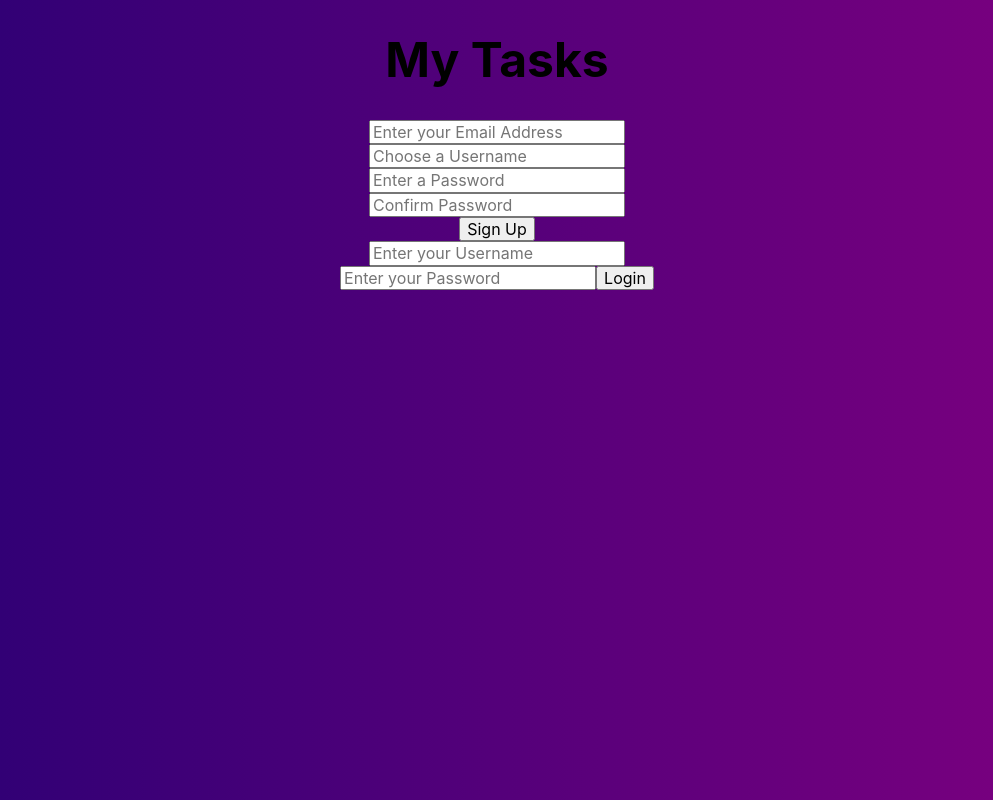
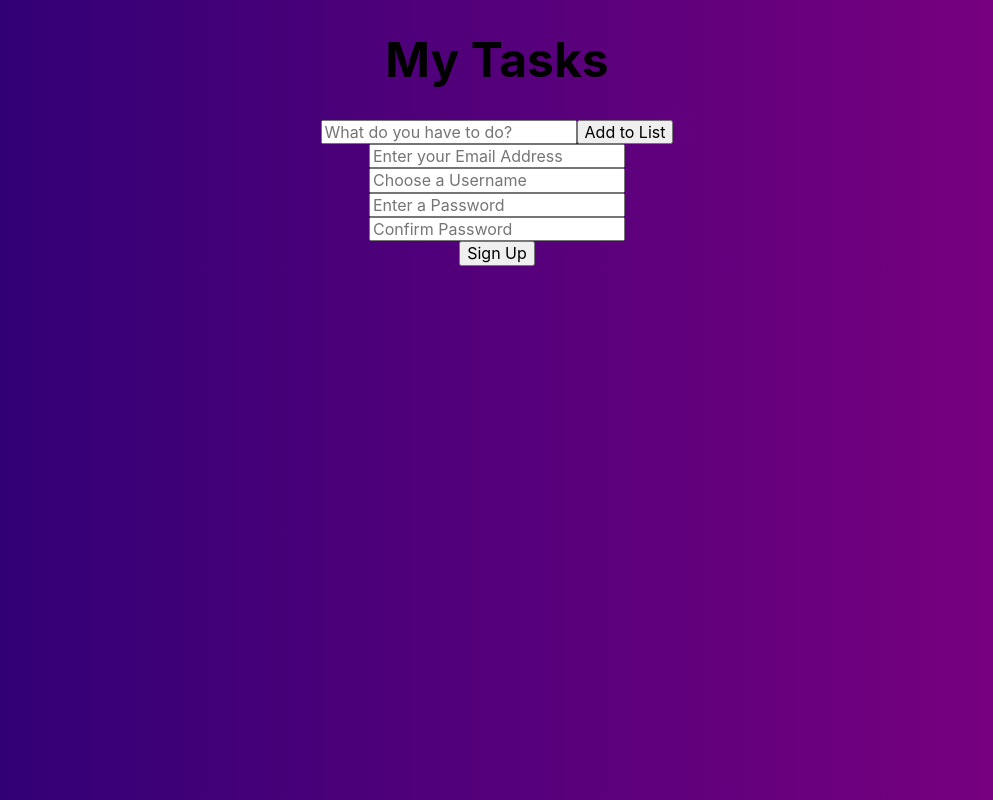
Before and after one commit to BSalemi/MyTasks, a React (Create React App) app: page / in a window 1280 px wide. Shown: the whole page, without its empty margins (143-1136 px from the left). Built offline with nearby package versions, Linux system fonts and the light colour scheme; no server answers.

Commit message:
created event listener for onSubmit in LoginForm component. Created logInUser function which takes information from LoginForm and posts it to the backend. If credentials are valid, will receive id back which is set to localStorge loggedIn

```diff
--- a/src/App.js
+++ b/src/App.js
@@ -8,7 +8,6 @@ class App extends React.Component{
 
   state = {
     loggedInUser: null,
-    tasks: []
   }
 
   updateLoggedInUser = (id) => {
@@ -17,19 +16,20 @@ class App extends React.Component{
     })
   }
 
-  addTask = (task) => {
-    this.setState({
-      ...this.state,
-      tasks: [...this.state.tasks, task]
-    })
-    return this.state
-  }
+  // addTask = (task) => {
+  //   this.setState({
+  //     ...this.state,
+  //     tasks: [...this.state.tasks, task]
+  //   })
+  //   return this.state
+  // }
 
   render(){
+    console.log(this.state, "state app")
     return(
       <div id="app" className="tc">
         <h1 className="f1"> My Tasks</h1>
-          <TasksContainer addTask={this.addTask} currentUser={this.state.loggedInUser}/>
+          <TasksContainer currentUser={this.state.loggedInUser}/>
           <UserContainer updateLoggedInUser={this.updateLoggedInUser}/>
       </div>
     )
--- a/src/components/LoginForm.js
+++ b/src/components/LoginForm.js
@@ -1,4 +1,5 @@
 import React from 'react';
+import {USERS_URL} from '../constants.js'
 
 class LoginForm extends React.Component{
 
@@ -13,11 +14,38 @@ class LoginForm extends React.Component{
         })
     }
 
+    logInUser = (event) => {
+        event.preventDefault()
+
+        let user = {
+            username: this.state.username,
+            password: this.state.password
+        };
+
+        fetch(USERS_URL, {
+            method: "POST",
+            headers: {
+                "Content-Type": "application/json",
+                Accept: "application/json"
+            },
+            body: JSON.stringify(user)
+        })
+        .then(res => res.json())
+        .then((userId) => {
+            if(userId){
+                localStorage.loggedIn = userId
+            } else {
+                return "Username or Password is Incorrect."
+            }
+
+        })
+    }
+
     render(){
         return(
             <div id="login-form">
-                {localStorage.loggedIn ? null :
-                    <form>
+                {localStorage.loggedIn !== "undefined" ? null :
+                    <form onSubmit={event => this.logInUser(event)}>
                         <input type="text" name="username" placeholder="Enter your Username" value={this.state.username} onChange={event => this.handleOnChange(event)}/>
                         <br/>
                         <input type="password" name="password" placeholder="Enter your Password" value={this.state.password} onChange={event => this.handleOnChange(event)}/>
--- a/src/components/TaskForm.js
+++ b/src/components/TaskForm.js
@@ -36,11 +36,12 @@ class TaskForm extends React.Component{
 }
 
     render(){
+        console.log(this.props, "props in")
         return(
             <div id="task-form">
-                {localStorage.loggedIn ?
+                {localStorage.loggedIn !== "undefined" ?
                     <form onSubmit={event => this.handleOnSubmit(event)}>
-                        <input type="text" name="What do you have to do?" value={this.state.task} onChange={event => this.handleOnChange(event)}/>
+                        <input type="text" placeholder="What do you have to do?" value={this.state.task} onChange={event => this.handleOnChange(event)}/>
                         <input type="submit" value="Add to List"/>
                     </form>
                 : null
--- a/src/containers/TasksContainer.js
+++ b/src/containers/TasksContainer.js
@@ -5,7 +5,7 @@ import { TASKS_URL } from '../constants.js'
 class TasksContainer extends React.Component {
 
     state = {
-        currentUser: this.props.currentUser,
+        currentUser: localStorage.loggedIn,
         tasks: []
     }
 
@@ -13,11 +13,21 @@ class TasksContainer extends React.Component {
         this.fetchTasks()
     }
 
+    addTask = (task) => {
+        this.setState({
+          ...this.state,
+          tasks: [...this.state.tasks, task]
+        })
+        return this.state.tasks
+      }
+
+
     fetchTasks = () => {
 
         fetch(TASKS_URL)
         .then(res => res.json())
-        .then(fetchedTasks => this.setState({
+        .then(fetchedTasks => console.log(fetchedTasks, "fetched tasks"),
+            this.setState({
             ...this.state,
             tasks: [this.state.fetchedTasks]
         }))
@@ -27,7 +37,7 @@ class TasksContainer extends React.Component {
     render(){
         return(
             <div id="tasks-container">
-                <TaskForm addTask={this.props.addTask} currentUser={this.state.currentUser} tasks={this.state.tasks}/>
+                <TaskForm addTask={this.addTask} tasks={this.state.tasks}/>
             </div>
         )
     }
--- a/src/containers/UserContainer.js
+++ b/src/containers/UserContainer.js
@@ -9,7 +9,7 @@ class UserContainer extends React.Component{
         return(
             <div id="user-container">
                 <SignupForm updateLoggedInUser={this.props.updateLoggedInUser}/>
-                <LoginForm/>
+                <LoginForm updateLoggedInUser={this.props.updateLoggedInUser}/>
             </div>
         )
     }
```
Also changed, not shown: src/components/Tasks.js (+6 -1 lines).
